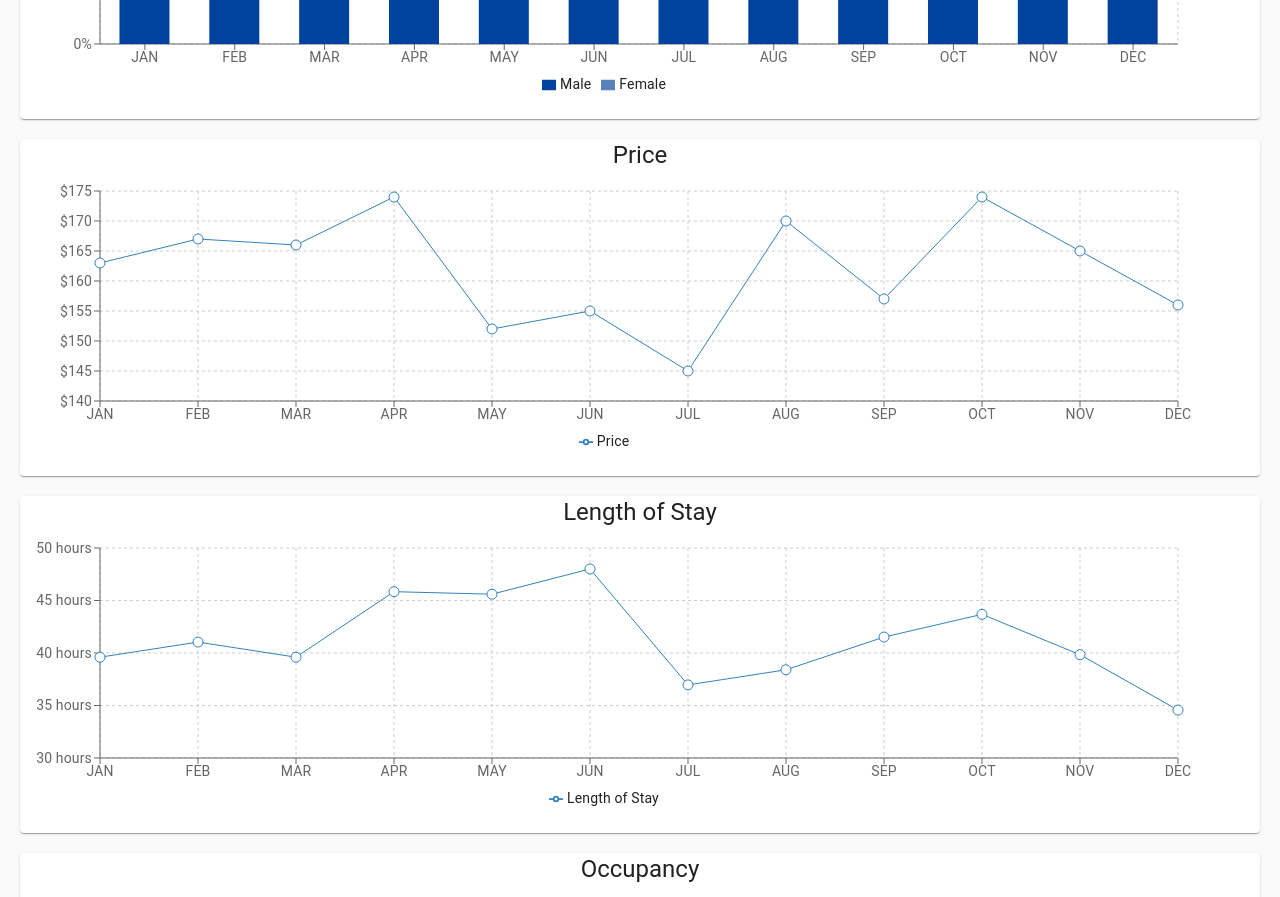
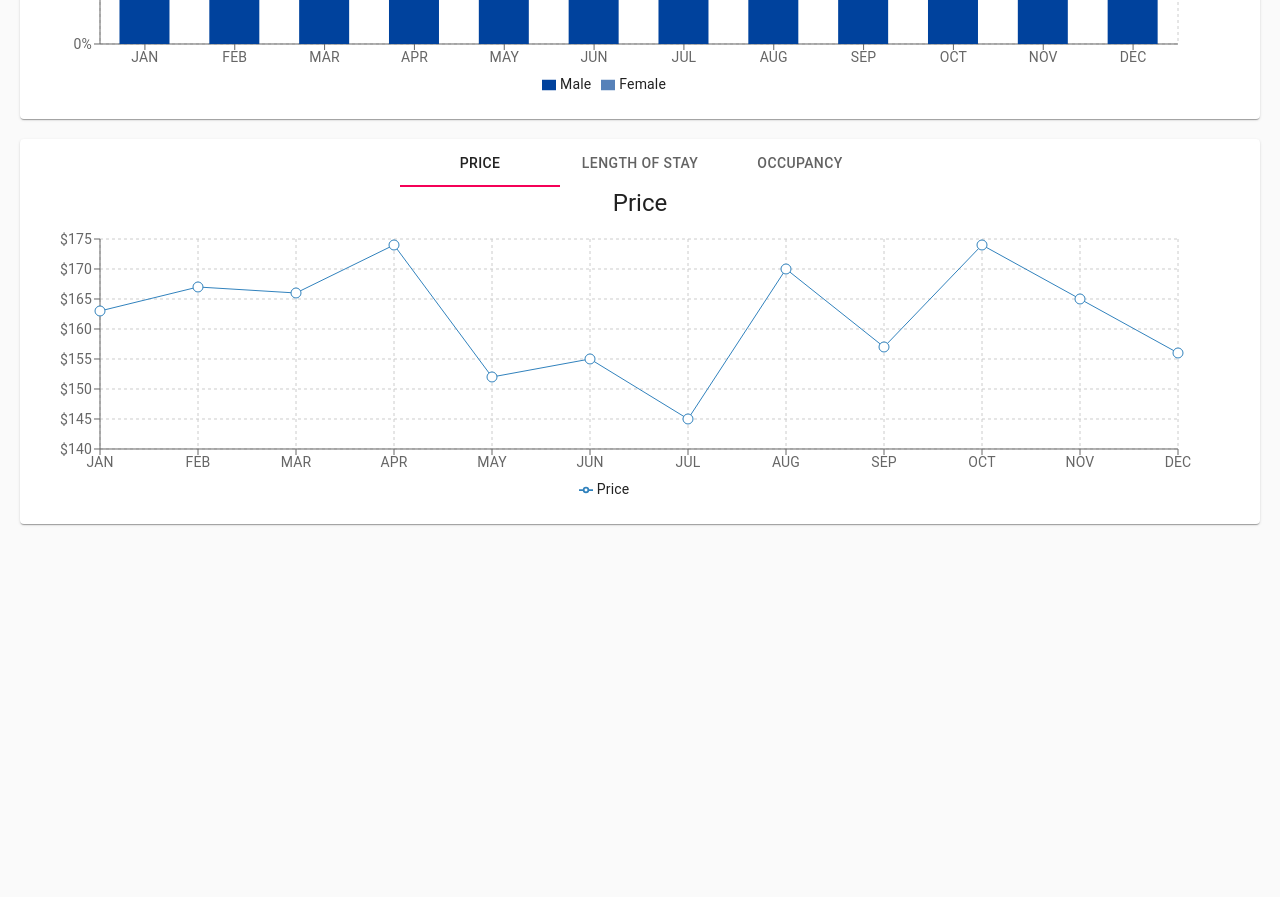
Before and after one commit to nickchen120235/prp-3, a React (Create React App) app: page / in a window 1280 px wide. Shown: the part 660-1557 px from the top of the page. After the commit the page ends 1204 px from the top, so only its background shows below. Built offline with nearby package versions, Linux system fonts and the light colour scheme.

Commit message:
combine 3 line graphs into 1

```diff
--- a/src/App.tsx
+++ b/src/App.tsx
@@ -1,5 +1,5 @@
 import React, { useState } from 'react'
-import { CssBaseline, AppBar, Toolbar, Paper, Typography, FormControl, FormLabel, RadioGroup, FormControlLabel, Radio, Switch } from '@material-ui/core'
+import { CssBaseline, AppBar, Toolbar, Paper, Typography, FormControl, FormLabel, RadioGroup, FormControlLabel, Radio, Switch, Tab, Tabs } from '@material-ui/core'
 
 import { PercentageGraph } from './components/PercentageGraph'
 import { PriceGraph } from './components/PriceGraph'
@@ -7,11 +7,15 @@ import { LengthGraph } from './components/LengthGraph'
 import { OccupancyGraph } from './components/OccupancyGraph'
 
 import { AppStyles } from './utils/styles'
-import { selectorOptions, selectorLabel } from './utils/consts'
+import { selectorOptions, selectorLabel, lineSelectorLabel } from './utils/consts'
 
 const App = () => {
-  const [selected, setSelected] = useState('gender')
+  const [percentSelected, setPercentSelected] = useState('gender')
   const [convention, setConvention] = useState(false)
+  const [lineSelected, setLineSelected] = useState(0)
+  const lineGraphs = [<PriceGraph key={0} convention={convention} />, <LengthGraph key={1} convention={convention} />, <OccupancyGraph key={2} convention={convention} />]
+
+  const handleLineChange = (e: React.ChangeEvent<Record<string, unknown>>, newValue: number) => setLineSelected(newValue)
 
   const classes = AppStyles()
   return (
@@ -28,23 +32,18 @@ const App = () => {
         <Typography variant='h5' align='center'>Percentage of Customers</Typography>
         <FormControl>
           <FormLabel component='legend' style={{marginLeft: '5px'}}>VIEW MODE</FormLabel>
-          <RadioGroup row value={selected} onChange={(e, value) => {setSelected(value)}}>
+          <RadioGroup row value={percentSelected} onChange={(e, value) => {setPercentSelected(value)}}>
             {selectorOptions.map((value, index) => <FormControlLabel key={index} value={value} control={<Radio />} label={selectorLabel[index]} style={{marginLeft: '5px'}} />)}
           </RadioGroup>
         </FormControl>
-        <PercentageGraph mode={selected} convention={convention} />
+        <PercentageGraph mode={percentSelected} convention={convention} />
       </Paper>
       <Paper className={classes.graph}>
-        <Typography variant='h5' align='center'>Price</Typography>
-        <PriceGraph convention={convention} />
-      </Paper>
-      <Paper className={classes.graph}>
-        <Typography variant='h5' align='center'>Length of Stay</Typography>
-        <LengthGraph convention={convention} />
-      </Paper>
-      <Paper className={classes.graph}>
-        <Typography variant='h5' align='center'>Occupancy</Typography>
-        <OccupancyGraph convention={convention} />
+        <Tabs centered value={lineSelected} onChange={handleLineChange}>
+          {lineSelectorLabel.map(value => <Tab key={value} label={value} />)}
+        </Tabs>
+        <Typography variant='h5' align='center'>{lineSelectorLabel[lineSelected]}</Typography>
+        {lineGraphs[lineSelected]}
       </Paper>
     </>
   )
--- a/src/utils/consts.tsx
+++ b/src/utils/consts.tsx
@@ -48,6 +48,12 @@ export const selectorLabel = [
   'Customer Type',
   'Reservation Type',
   'Age'
+]
+
+export const lineSelectorLabel = [
+  'Price',
+  'Length of Stay',
+  'Occupancy'
 ]
 
 /** dataKey */
```
